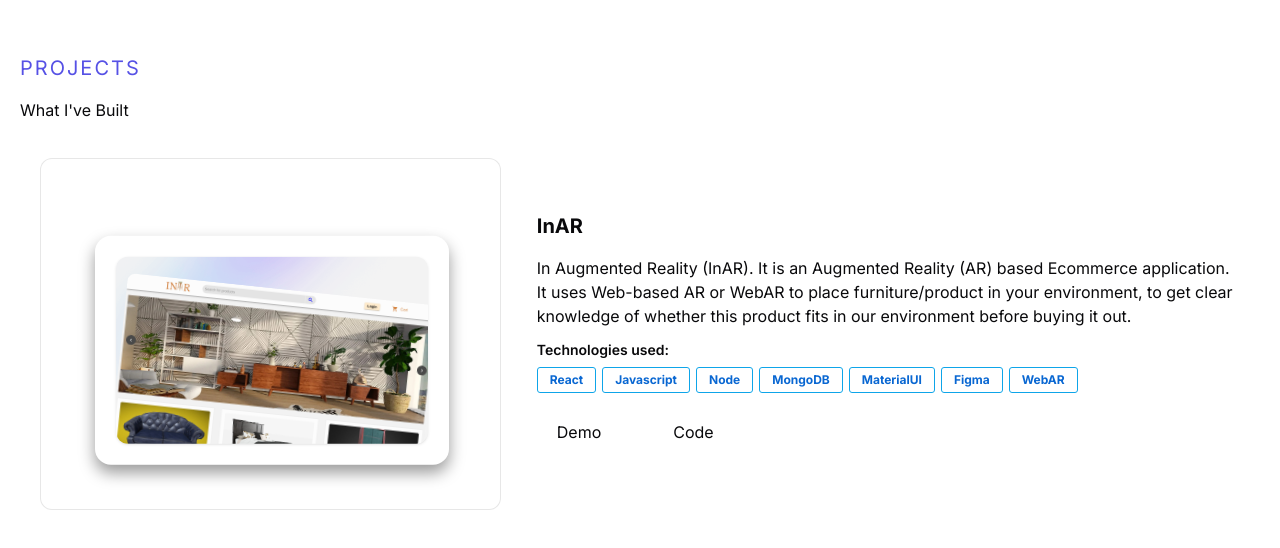
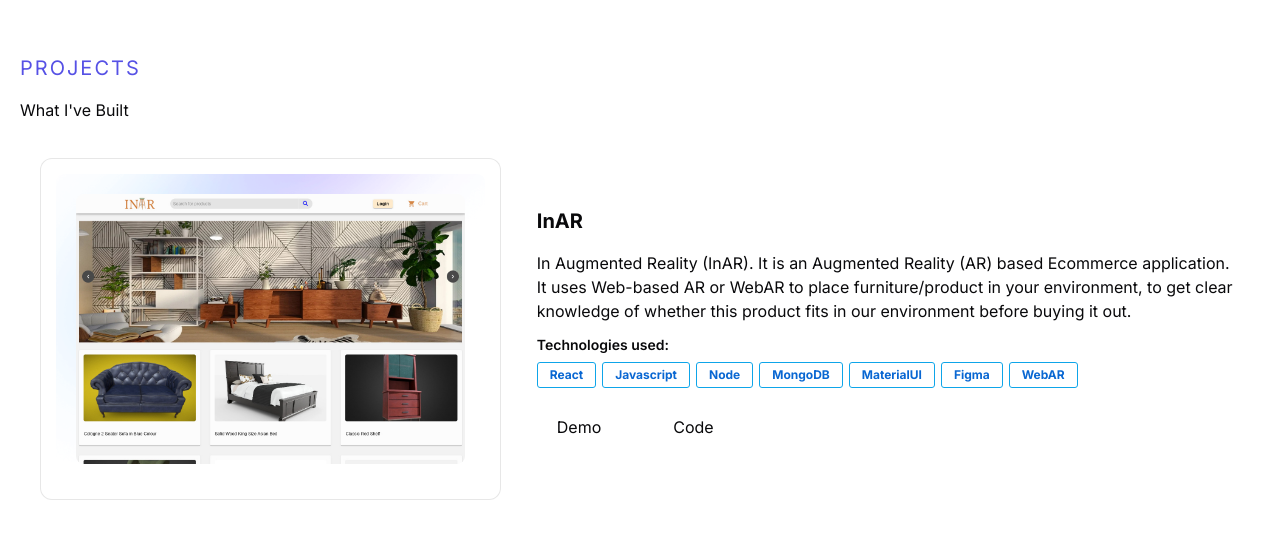
Before and after one commit to RiteshK-611/portfolio, a Next.js app: page / in a window 1280 px wide. Shown: the part 1674-2222 px from the top of the page. Built offline with nearby package versions, Linux system fonts and the light colour scheme.

Commit message:
Update Project

```diff
--- a/src/components/Project.tsx
+++ b/src/components/Project.tsx
@@ -23,12 +23,8 @@ const Project = () => {
         <h2 className="py-4">What I&apos;ve Built</h2>
         <div className="grid grid-rows-4 gap-8">
           <div className="md:grid grid-cols-5 gap-8 m-auto p-5 group">
-            <div className="col-span-2 relative flex items-center justify-center w-full h-auto m-auto rounded-xl p-4 ring-1 ring-inset ring-primary/10">
-              <PinContainer
-              containerClassName="relative"
-                title="/ui.aceternity.com"
-                href="https://twitter.com/mannupaaji">
-                <div className="relative flex basis-full p-1 tracking-tight text-slate-100/50 sm:basis-1/2 w-[20rem]">
+            <div className="col-span-2 relative flex items-center justify-center w-full h-auto m-auto rounded-xl p-4 ring-1 ring-inset ring-primary/10 bg-transparent">
+              {/* <div className="relative flex basis-full p-1 tracking-tight text-slate-100/50 sm:basis-1/2 w-[20rem]">
                   <div className="relative overflow-hidden lg:rounded-xl flex justify-center text-card-foreground shadow bg-primary/5">
                     <Image
                       src="/inar.jpg"
@@ -39,8 +35,14 @@ const Project = () => {
                     />
                     <Image src="/bg.png" alt="bgimg" width={500} height={500} />
                   </div>
-                </div>
-              </PinContainer>
+                </div> */}
+              <div className="bg-[url('/bg.png')] bg-cover p-5 overflow-hidden rounded-lg flex items-center justify-center">
+                <img
+                  src="/inar.jpg"
+                  alt="inar"
+                  className="rounded-lg"
+                />
+              </div>
             </div>
             <div className="col-span-3 m-auto pt-5 md:pt-0 p-1 ">
               <p className="pb-4 text-xl font-bold group-hover:underline-offset-4 group-hover:underline ease-in duration-300">
```
